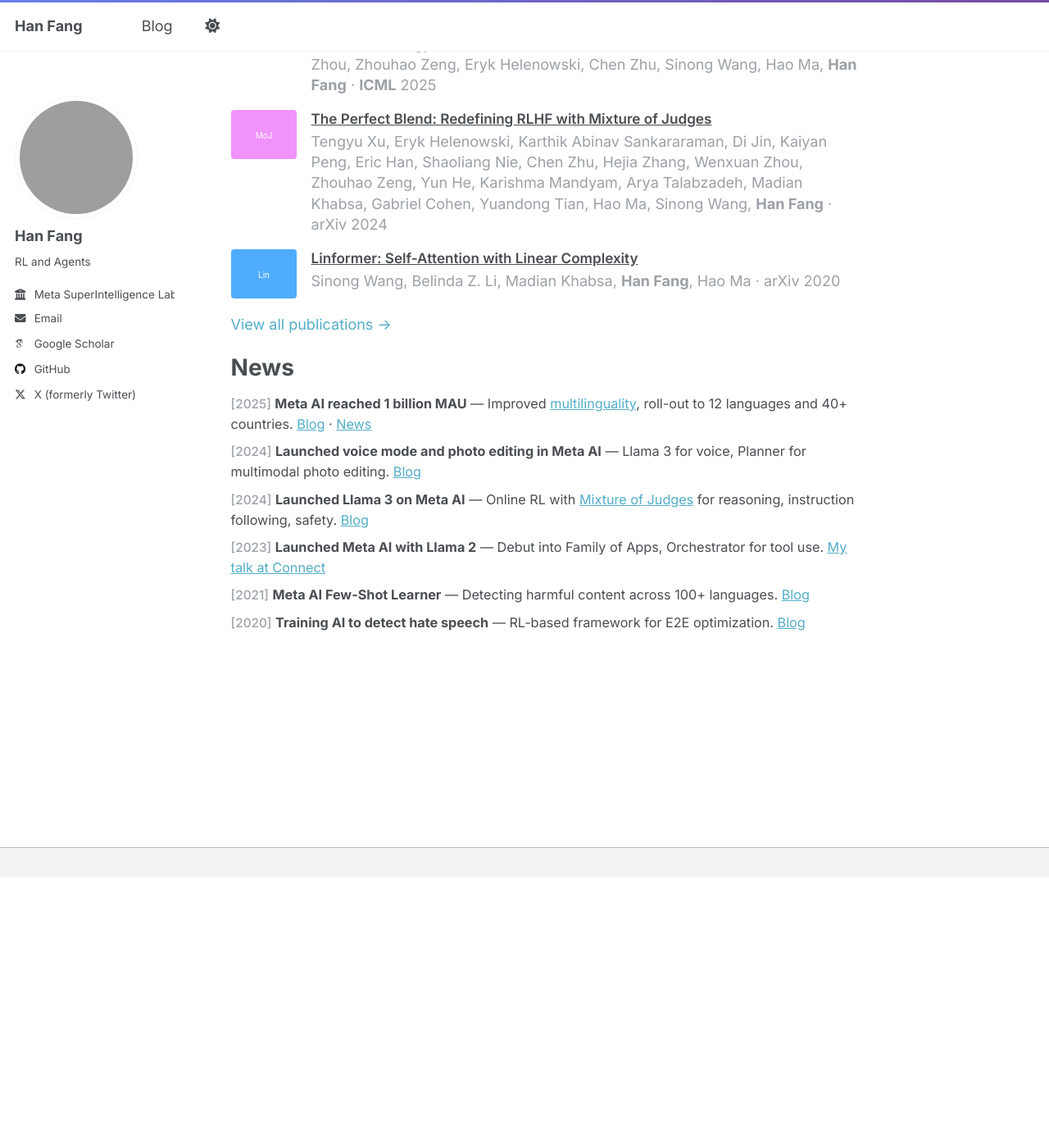
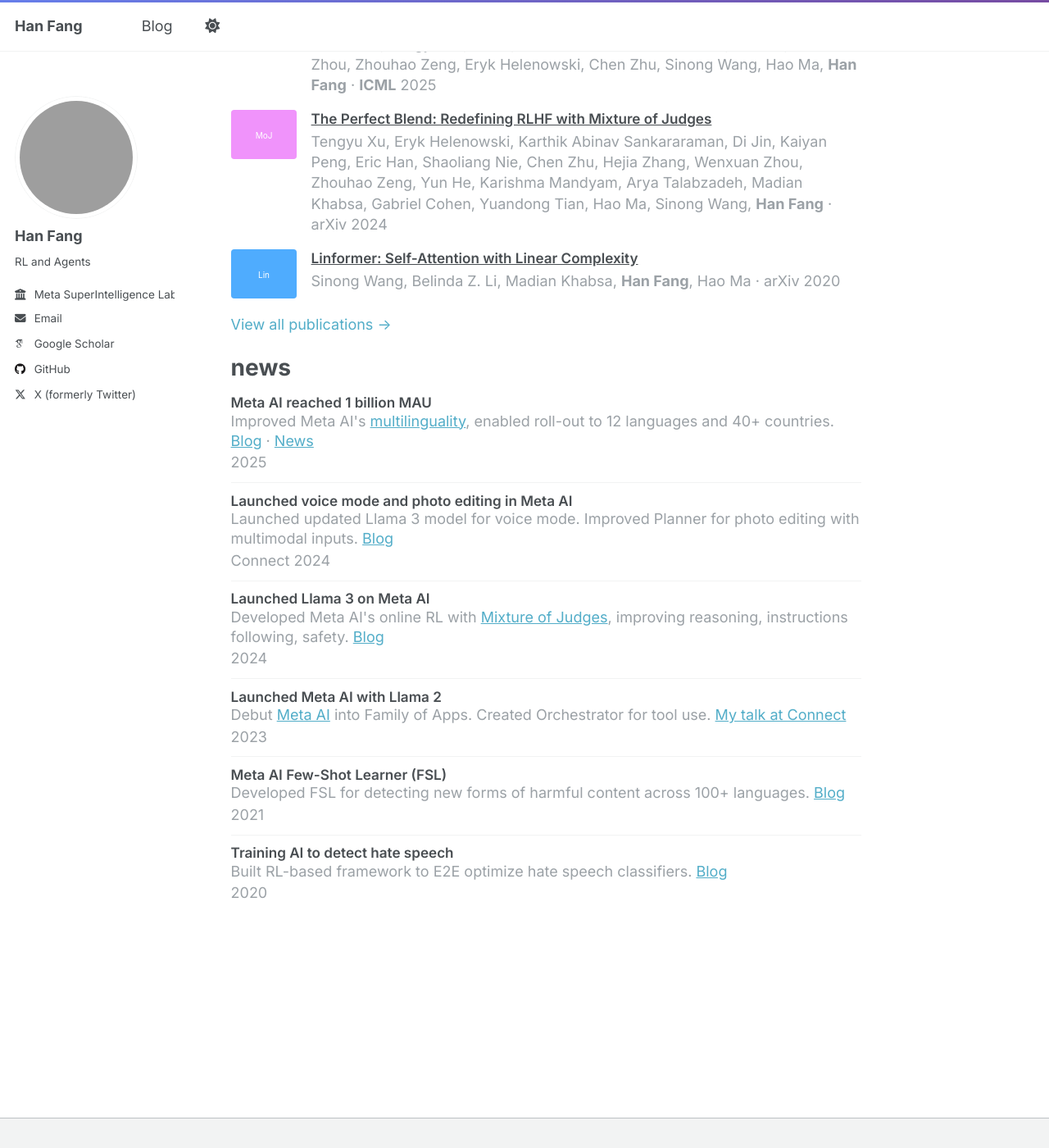
Before and after one commit to hanfang/hanfang.github.io, a Jekyll site: the page built from _pages/about.md, in a window 1280 px wide and 1400 px high, scrolled down 1083 px. Shown: the whole window at 82% size. Built offline with Jekyll 4.4.1, drawn with Linux system fonts in a browser that asks for light colours; some web fonts are replaced; before the commit the page ends 2153 px from its top, so only the background shows below that; some of the changed text lies outside the part shown.

Commit message:
Revert news to original layout, lowercase section headers
Co-Authored-By: Claude Opus 4.5 <noreply@anthropic.com>

```diff
--- a/_pages/about.md
+++ b/_pages/about.md
@@ -14,7 +14,7 @@ Han holds a PhD in Applied Mathematics and has published in top-tier venues with
 [Google Scholar](https://scholar.google.com/citations?user=mQIqIVwAAAAJ) / [CV](/files/Han_Fang_CV.pdf) / [Linkedin](https://www.linkedin.com/in/hfang15/) / [Twitter](https://x.com/Han_Fang_)
 
 
-Blog
+blog
 ======
 
 <div class="blog-grid">
@@ -42,7 +42,7 @@ Blog
 <p class="blog-more"><a href="/blogs/">View all posts →</a></p>
 
 
-Featured Papers
+featured papers
 ======
 
 <div class="paper-list">
@@ -84,33 +84,45 @@ Featured Papers
 <p class="card-more"><a href="https://scholar.google.com/citations?user=mQIqIVwAAAAJ">View all publications →</a></p>
 
 
-News
+news
 ======
 
-<div class="news-list">
+<div class="card-list">
 
-<div class="news-item">
-  <span class="news-date">[2025]</span> <strong>Meta AI reached 1 billion MAU</strong> — Improved <a href="https://about.fb.com/news/2024/07/meta-ai-is-now-multilingual-more-creative-and-smarter/">multilinguality</a>, roll-out to 12 languages and 40+ countries. <a href="https://ai.meta.com/blog/future-of-ai-built-with-llama/">Blog</a> · <a href="https://techcrunch.com/2025/05/29/meta-ai-now-has-1b-monthly-active-users/">News</a>
+<div class="card-item">
+  <h3 class="card-item__title">Meta AI reached 1 billion MAU</h3>
+  <p class="card-item__desc">Improved Meta AI's <a href="https://about.fb.com/news/2024/07/meta-ai-is-now-multilingual-more-creative-and-smarter/">multilinguality</a>, enabled roll-out to 12 languages and 40+ countries. <a href="https://ai.meta.com/blog/future-of-ai-built-with-llama/">Blog</a> · <a href="https://techcrunch.com/2025/05/29/meta-ai-now-has-1b-monthly-active-users/">News</a></p>
+  <p class="card-item__date">2025</p>
 </div>
 
-<div class="news-item">
-  <span class="news-date">[2024]</span> <strong>Launched voice mode and photo editing in Meta AI</strong> — Llama 3 for voice, Planner for multimodal photo editing. <a href="https://about.fb.com/news/2024/09/metas-ai-product-news-connect/">Blog</a>
+<div class="card-item">
+  <h3 class="card-item__title">Launched voice mode and photo editing in Meta AI</h3>
+  <p class="card-item__desc">Launched updated Llama 3 model for voice mode. Improved Planner for photo editing with multimodal inputs. <a href="https://about.fb.com/news/2024/09/metas-ai-product-news-connect/">Blog</a></p>
+  <p class="card-item__date">Connect 2024</p>
 </div>
 
-<div class="news-item">
-  <span class="news-date">[2024]</span> <strong>Launched Llama 3 on Meta AI</strong> — Online RL with <a href="https://arxiv.org/abs/2409.20370">Mixture of Judges</a> for reasoning, instruction following, safety. <a href="https://ai.meta.com/blog/meta-llama-3-1/">Blog</a>
+<div class="card-item">
+  <h3 class="card-item__title">Launched Llama 3 on Meta AI</h3>
+  <p class="card-item__desc">Developed Meta AI's online RL with <a href="https://arxiv.org/abs/2409.20370">Mixture of Judges</a>, improving reasoning, instructions following, safety. <a href="https://ai.meta.com/blog/meta-llama-3-1/">Blog</a></p>
+  <p class="card-item__date">2024</p>
 </div>
 
-<div class="news-item">
-  <span class="news-date">[2023]</span> <strong>Launched Meta AI with Llama 2</strong> — Debut into Family of Apps, Orchestrator for tool use. <a href="https://developers.facebook.com/videos/2023/building-metas-next-generation-ai-product-experiences-with-llama/">My talk at Connect</a>
+<div class="card-item">
+  <h3 class="card-item__title">Launched Meta AI with Llama 2</h3>
+  <p class="card-item__desc">Debut <a href="https://about.fb.com/news/2023/09/introducing-ai-powered-assistants-characters-and-creative-tools/">Meta AI</a> into Family of Apps. Created Orchestrator for tool use. <a href="https://developers.facebook.com/videos/2023/building-metas-next-generation-ai-product-experiences-with-llama/">My talk at Connect</a></p>
+  <p class="card-item__date">2023</p>
 </div>
 
-<div class="news-item">
-  <span class="news-date">[2021]</span> <strong>Meta AI Few-Shot Learner</strong> — Detecting harmful content across 100+ languages. <a href="https://ai.meta.com/blog/harmful-content-can-evolve-quickly-our-new-ai-system-adapts-to-tackle-it/">Blog</a>
+<div class="card-item">
+  <h3 class="card-item__title">Meta AI Few-Shot Learner (FSL)</h3>
+  <p class="card-item__desc">Developed FSL for detecting new forms of harmful content across 100+ languages. <a href="https://ai.meta.com/blog/harmful-content-can-evolve-quickly-our-new-ai-system-adapts-to-tackle-it/">Blog</a></p>
+  <p class="card-item__date">2021</p>
 </div>
 
-<div class="news-item">
-  <span class="news-date">[2020]</span> <strong>Training AI to detect hate speech</strong> — RL-based framework for E2E optimization. <a href="https://ai.meta.com/blog/training-ai-to-detect-hate-speech-in-the-real-world/">Blog</a>
+<div class="card-item">
+  <h3 class="card-item__title">Training AI to detect hate speech</h3>
+  <p class="card-item__desc">Built RL-based framework to E2E optimize hate speech classifiers. <a href="https://ai.meta.com/blog/training-ai-to-detect-hate-speech-in-the-real-world/">Blog</a></p>
+  <p class="card-item__date">2020</p>
 </div>
 
 </div>
```
